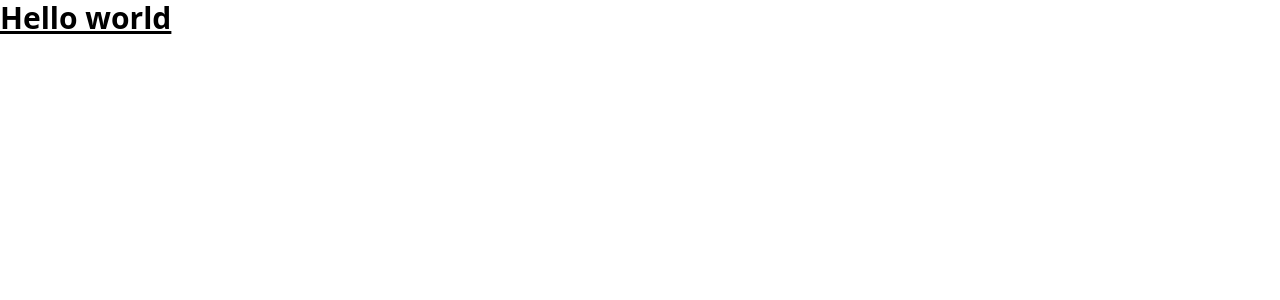
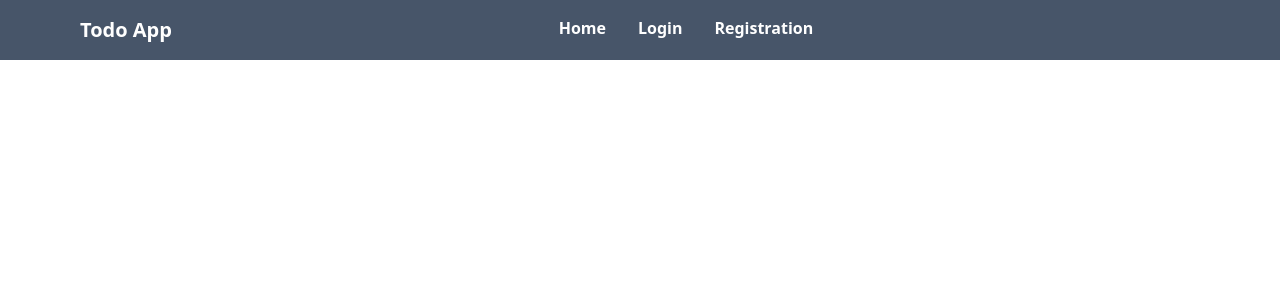
Before and after one commit to sisrafilss/todo-client, a React (Create React App) app: page / in a window 1280 px wide. Shown: the top 300 px of the page. Built offline with nearby package versions, Linux system fonts and the light colour scheme.

Commit message:
navbar designed

```diff
--- a/public/index.html
+++ b/public/index.html
@@ -24,7 +24,7 @@
       work correctly both with client-side routing and a non-root public URL.
       Learn how to configure a non-root public URL by running `npm run build`.
     -->
-    <title>React App</title>
+    <title>Todo App</title>
   </head>
   <body>
     <noscript>You need to enable JavaScript to run this app.</noscript>
--- a/src/App.js
+++ b/src/App.js
@@ -1,9 +1,10 @@
 import "./App.css";
+import Header from "./components/Header/Header";
 
 function App() {
   return (
     <div>
-      <h1 className="text-3xl font-bold underline">Hello world</h1>
+      <Header />
     </div>
   );
 }
--- /dev/null
+++ b/src/components/Header/Header.js
@@ -0,0 +1,33 @@
+import React from "react";
+
+const Header = () => {
+  return (
+    <nav className="flex justify-between px-20 py-4 text-white bg-slate-600 w-full">
+      <div>
+        <a className="text-xl font-semibold" href="#">
+          Todo App
+        </a>
+      </div>
+
+      <ul className="flex mx-auto ">
+        <li className="mx-4">
+          <a className="font-semibold hover:opacity-90 transition " href="#">
+            Home
+          </a>
+        </li>
+        <li className="mx-4">
+          <a className="font-semibold hover:opacity-90 transition " href="#">
+            Login
+          </a>
+        </li>
+        <li className="mx-4">
+          <a className="font-semibold hover:opacity-90 transition " href="#">
+            Registration
+          </a>
+        </li>
+      </ul>
+    </nav>
+  );
+};
+
+export default Header;
```
Also changed, not shown: 1 other file (tests, documents, lock files or other folders).
